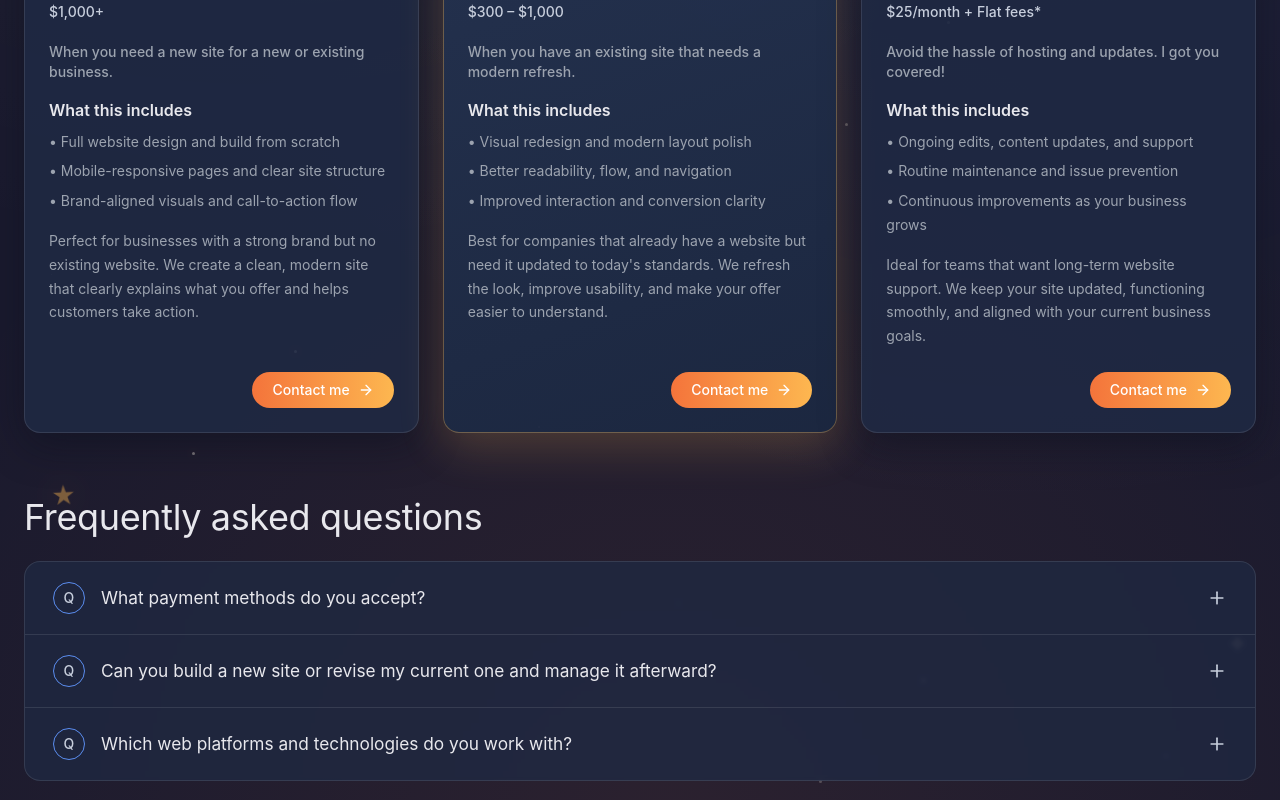
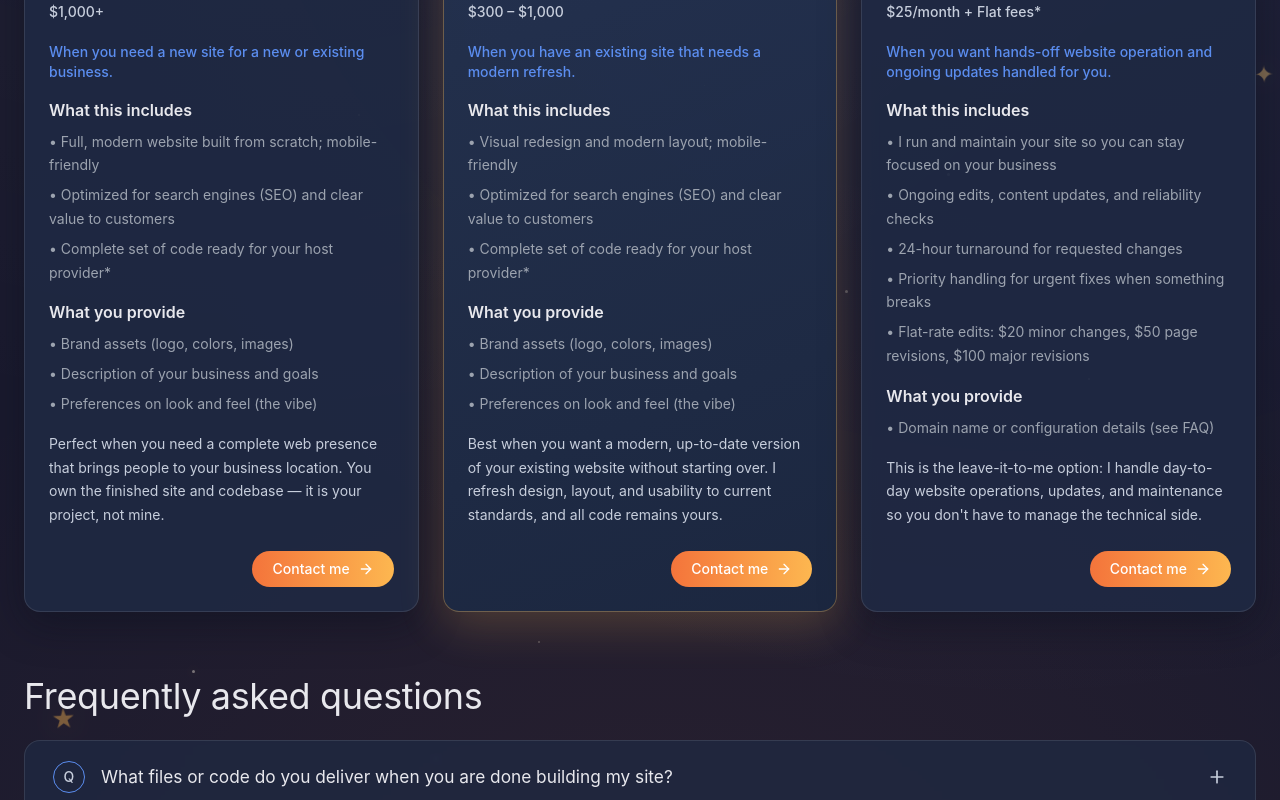
Before and after one commit to Starber/portfolio, a React (Vite) app: page / in a window 1280 px wide. Shown: the part 940-1740 px from the top of the page. Built offline with nearby package versions, Linux system fonts and the light colour scheme.

Commit message:
Added FAQ items, enahanced the product listings

```diff
--- a/src/app/pages/Home.tsx
+++ b/src/app/pages/Home.tsx
@@ -51,20 +51,38 @@ const serviceOptions = [
 
 const faqItems = [
   {
-    id: "faq-payment-methods",
-    question: "What payment methods do you accept?",
-    answer: "I accept Venmo, online invoice payments, and phone payments.",
+    id: "faq-code-delivery",
+    question: "What files or code do you deliver when you are done building my site?",
+    answer: "Your choice of client-side JavaScript output: React, Angular, Vue, or plain HTML/CSS/JavaScript.",
+  },
+  {
+    id: "faq-brand",
+    question: "Can you create a logo and brand identity for my business?",
+    answer: "No. I design the site around your existing brand. I can help with minor things and offer suggestions, but I do not provide logos or overall brand creation.",
+  },
+  {
+    id: "faq-shopping-cart-ecommerce",
+    question: "Can you build an online shopping/purachse system for my site?",
+    answer: "No. I help local businesses get more customers to their physical location by providing a great online presence and identity. There are many online providers of ecommerce systems, shopping carts, etc, that might be better to serve your online sales needs.",
+  },
+  {
+    id: "faq-technologies",
+    question: "Can you update my Wordpress, WIX or other existing site?",
+    answer: "No. I produce clean, modern HTML and Javascript code that can run on any hosting provider. Sites like Wordpress are more complex and expesive to run, and sites like WIX are proprietary and not compatible with standard web code.",
   },
   {
     id: "faq-build-and-manage",
-    question: "Can you build a new site or revise my current one and manage it afterward?",
-    answer: "Yes — I can handle both the build or revision and ongoing site management.",
+    question: "If you revise or build my site, can I also have you host and mange it?",
+    answer: "Yes, you have the option to choose both site construction and ongoing management services. I can build your site and then handle all hosting, updates, and maintenance for you so you can focus on your business without worrying about the technical side.",
   },
   {
-    id: "faq-technologies",
-    question: "Which web platforms and technologies do you work with?",
-    answer: "I specialize in client-side JavaScript projects and can deliver React, Angular, Vue, or plain HTML/CSS/JavaScript builds.",
+    id: "faq-payment-methods",
+    question: "What payment methods do you accept?",
+    answer: "I accept Venmo, and credit/debit cards over the phone or via online invoicing from my trusted payment provider (Stripe).",
   },
+
+
+
 ];
 
 const MESSAGE_MAX_LENGTH = 2000;
@@ -433,7 +451,7 @@ export function Home() {
                 </p>
               </div>
               <div className="mb-4">
-                <p className="text-sm mt-1 text-body font-medium">
+                <p className="text-sm mt-1 text-accent-secondary font-medium">
                   When you need a new site for a new or existing business.
                 </p>
               </div>
@@ -442,15 +460,26 @@ export function Home() {
                   What this includes
                 </p>
                 <ul className="space-y-1.5 text-sm text-body leading-[1.7]">
-                  <li>• Full website design and build from scratch</li>
-                  <li>• Mobile-responsive pages and clear site structure</li>
-                  <li>• Brand-aligned visuals and call-to-action flow</li>
+                  <li>• Full, modern website built from scratch; mobile-friendly</li>
+                  <li>• Optimized for search engines (SEO) and clear value to customers</li>
+                  <li>• Complete set of code ready for your host provider*</li>
                 </ul>
               </div>
-              <p className="text-sm mb-6 text-body leading-[1.7]">
-                Perfect for businesses with a strong brand but no existing website. We create a clean,
-                modern site that clearly explains what you offer and helps customers take action.
+              <div className="mb-4">
+                <p className="mb-2 text-base font-semibold">
+                  What you provide
+                </p>
+                <ul className="space-y-1.5 text-sm text-body leading-[1.7]">
+                  <li>• Brand assets (logo, colors, images)</li>
+                  <li>• Description of your business and goals</li>
+                  <li>• Preferences on look and feel (the vibe)</li>
+                </ul>
+              </div>
+              <p className="text-sm mb-6 text-subtle leading-[1.7]">
+                Perfect when you need a complete web presence that brings people to your business location.
+                You own the finished site and codebase — it is your project, not mine.
               </p>
+
               <div className="mt-auto flex justify-end">
                 <button
                   type="button"
@@ -471,7 +500,7 @@ export function Home() {
               <div className="mb-4">
                 <div className="flex items-center gap-3 mb-1">
                   <h3 className="text-xl md:text-2xl text-white">Site Revision</h3>
-                  <span className="inline-flex rounded-full bg-black/60 px-3 py-1 text-xs text-white font-semibold">
+                  <span className="inline-flex rounded-full border border-[var(--color-yellow)] bg-transparent px-3 py-1 text-xs font-semibold text-[var(--color-yellow)]">
                     My specialty
                   </span>
                 </div>
@@ -481,7 +510,7 @@ export function Home() {
 
               </div>
               <div className="mb-4">
-                <p className="text-sm mt-1 text-body font-medium">
+                <p className="text-sm mt-1 text-accent-secondary font-medium">
                   When you have an existing site that needs a modern refresh.
                 </p>
               </div>
@@ -490,15 +519,24 @@ export function Home() {
                   What this includes
                 </p>
                 <ul className="space-y-1.5 text-sm text-body leading-[1.7]">
-                  <li>• Visual redesign and modern layout polish</li>
-                  <li>• Better readability, flow, and navigation</li>
-                  <li>• Improved interaction and conversion clarity</li>
+                  <li>• Visual redesign and modern layout; mobile-friendly </li>
+                  <li>• Optimized for search engines (SEO) and clear value to customers</li>
+                  <li>• Complete set of code ready for your host provider*</li>
                 </ul>
               </div>
-              <p className="text-sm mb-6 text-body leading-[1.7]">
-                Best for companies that already have a website but need it updated to today&apos;s
-                standards. We refresh the look, improve usability, and make your offer easier to
-                understand.
+              <div className="mb-4">
+                <p className="mb-2 text-base font-semibold">
+                  What you provide
+                </p>
+                <ul className="space-y-1.5 text-sm text-body leading-[1.7]">
+                  <li>• Brand assets (logo, colors, images)</li>
+                  <li>• Description of your business and goals</li>
+                  <li>• Preferences on look and feel (the vibe)</li>
+                </ul>
+              </div>
+              <p className="text-sm mb-6 text-subtle leading-[1.7]">
+                Best when you want a modern, up-to-date version of your existing website without starting over.
+                I refresh design, layout, and usability to current standards, and all code remains yours.
               </p>
               <div className="mt-auto flex justify-end">
                 <button
@@ -524,8 +562,8 @@ export function Home() {
                 </p>
               </div>
               <div className="mb-4">
-                <p className="text-sm mt-1 text-body font-medium">
-                  Avoid the hassle of hosting and updates. I got you covered!
+                <p className="text-sm mt-1 text-accent-secondary font-medium">
+                  When you want hands-off website operation and ongoing updates handled for you.
                 </p>
               </div>
               <div className="mb-4">
@@ -533,14 +571,25 @@ export function Home() {
                   What this includes
                 </p>
                 <ul className="space-y-1.5 text-sm text-body leading-[1.7]">
-                  <li>• Ongoing edits, content updates, and support</li>
-                  <li>• Routine maintenance and issue prevention</li>
-                  <li>• Continuous improvements as your business grows</li>
+                  <li>• I run and maintain your site so you can stay focused on your business</li>
+                  <li>• Ongoing edits, content updates, and reliability checks</li>
+                  <li>• 24-hour turnaround for requested changes</li>
+                  <li>• Priority handling for urgent fixes when something breaks</li>
+                  <li>• Flat-rate edits: $20 minor changes, $50 page revisions, $100 major revisions</li>
                 </ul>
               </div>
-              <p className="text-sm mb-6 text-body leading-[1.7]">
-                Ideal for teams that want long-term website support. We keep your site updated,
-                functioning smoothly, and aligned with your current business goals.
+              <div className="mb-4">
+                <p className="mb-2 text-base font-semibold">
+                  What you provide
+                </p>
+                <ul className="space-y-1.5 text-sm text-body leading-[1.7]">
+                  <li>• Domain name or configuration details (see FAQ)</li>
+
+                </ul>
+              </div>
+              <p className="text-sm mb-6 text-subtle leading-[1.7]">
+                This is the leave-it-to-me option: I handle day-to-day website operations, updates,
+                and maintenance so you don&apos;t have to manage the technical side.
               </p>
               <div className="mt-auto flex justify-end">
                 <button
```
